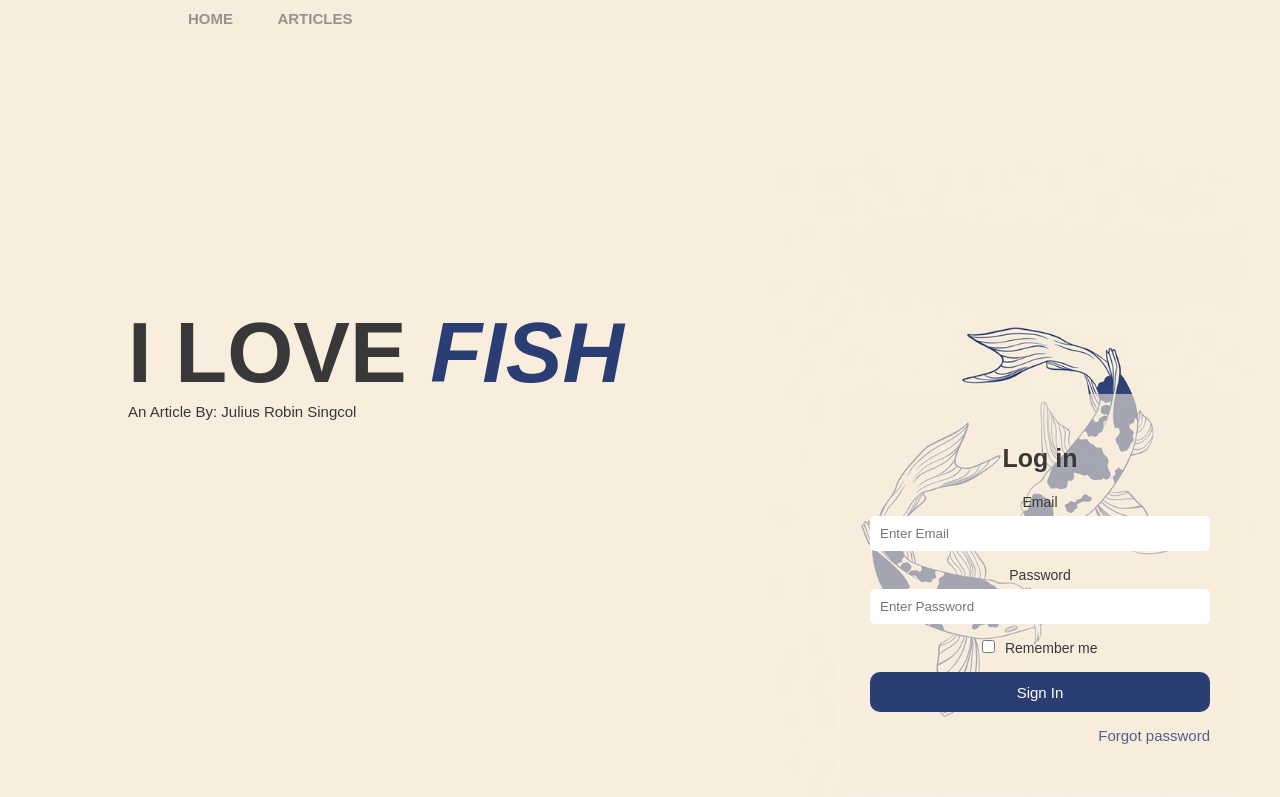
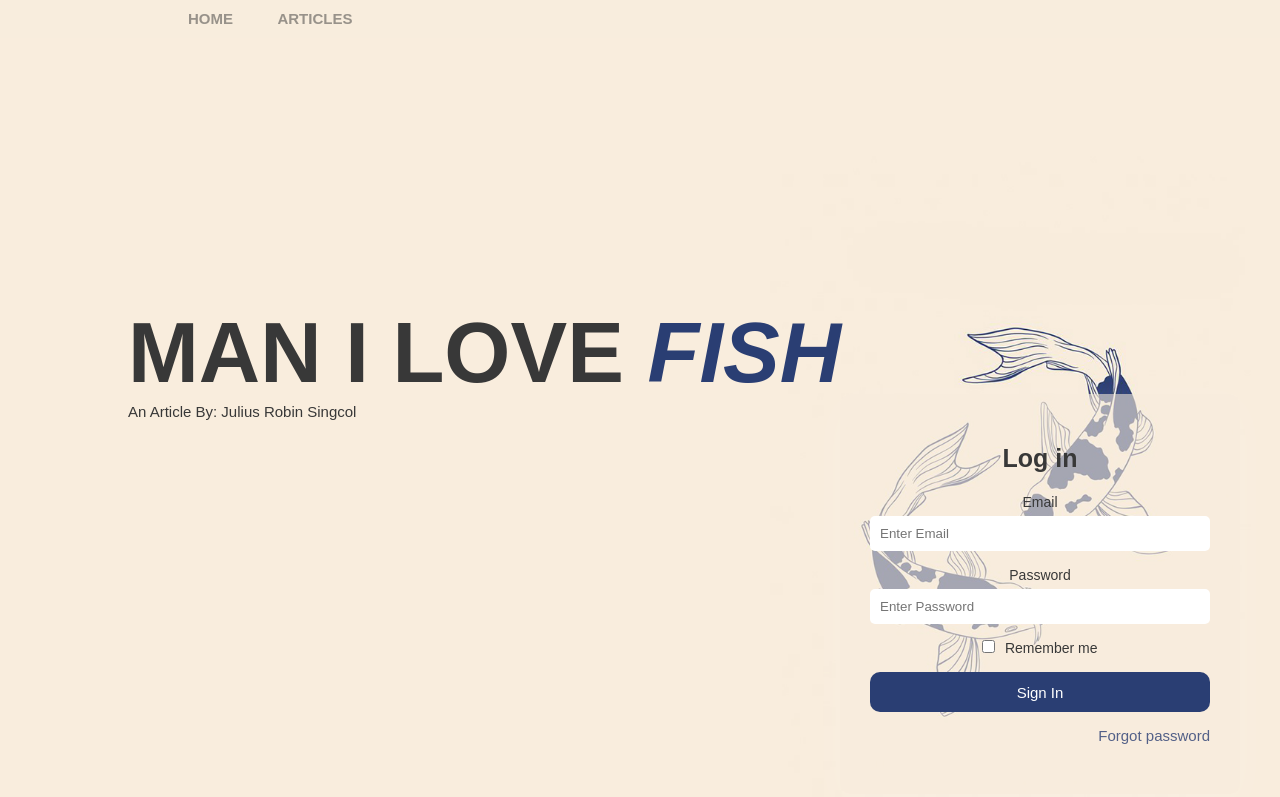
Before and after one commit to Konme123/myfavorite, a plain HTML site: page index.html in a window 1280 px wide. Shown: the top 797 px of the page. Drawn offline with Linux system fonts and the light colour scheme.

Commit message:
Add files via upload

```diff
--- a/index.html
+++ b/index.html
@@ -43,7 +43,7 @@
 
         <div class="header-text">
 
-    <h1>I LOVE<span><i> FISH </i></span></h1>
+    <h1>MAN I LOVE<span><i> FISH </i></span></h1>
     <p>An Article By: Julius Robin Singcol<br></p>
         </div>
 
```
